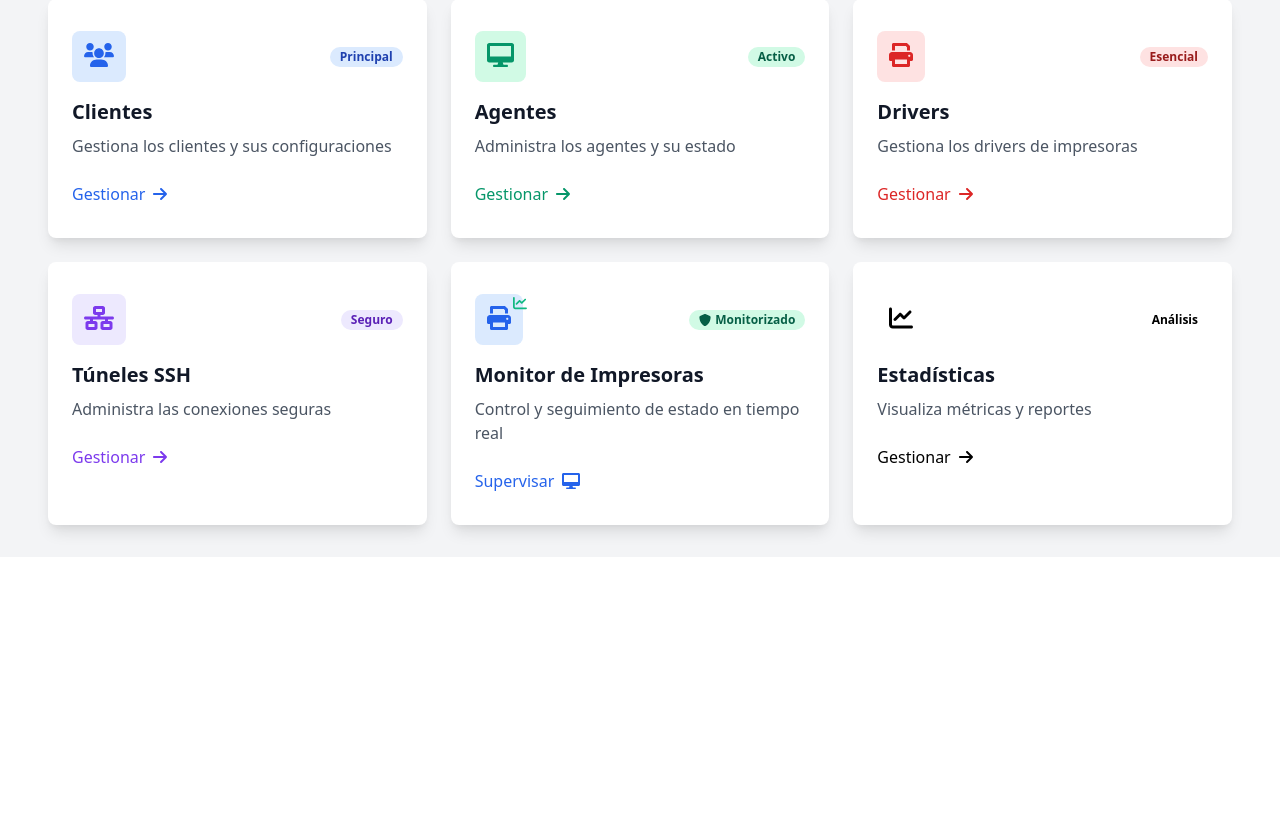
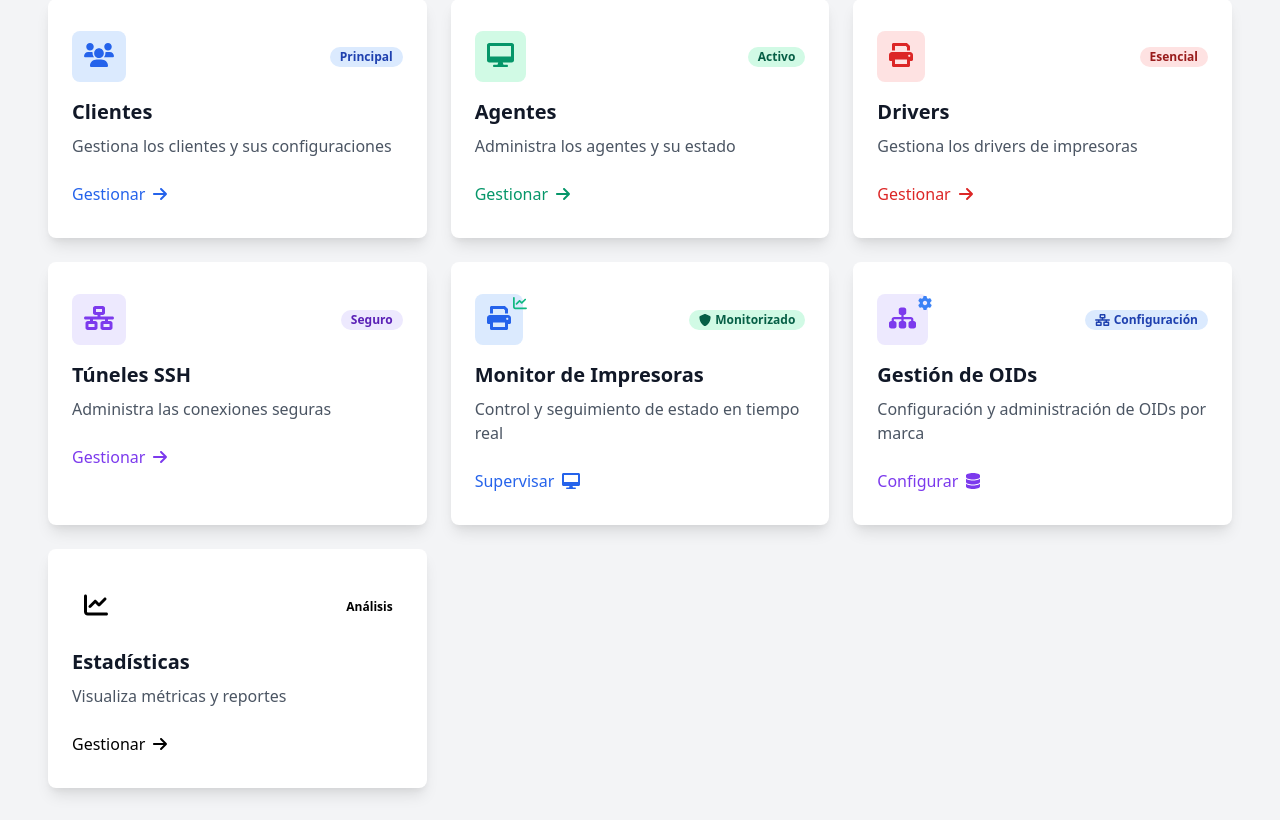
Before and after one commit to isidrovera/printer_management, a Python web app: template server/app/templates/index.html in a window 1280 px wide. Shown: the part 357-1177 px from the top of the page. Before the commit the page ends 902 px from the top, so only its background shows below. Run offline with Jinja, Linux system fonts and the light colour scheme; the template is opened without the code that fills it, so the values that code supplies are empty; some libraries are stand-ins or nearby versions.

Commit message:
Save index.html.

```diff
--- a/server/app/templates/index.html
+++ b/server/app/templates/index.html
@@ -265,7 +265,42 @@
                 </a>
             </div>
         </div>
-
+        <!-- Configuración de OIDs -->
+        <div class="bg-white overflow-hidden shadow-lg rounded-lg hover:shadow-xl transition-shadow duration-300">
+            <div class="px-6 py-8">
+                <div class="flex items-center justify-between mb-4">
+                    <!-- Icono principal con diseño más relevante -->
+                    <div class="bg-purple-100 rounded-lg p-3 relative">
+                        <i class="fas fa-sitemap text-purple-600 text-2xl"></i>
+                        <!-- Pequeño indicador de configuración -->
+                        <div class="absolute -top-1 -right-1">
+                            <i class="fas fa-cog text-blue-500 text-sm"></i>
+                        </div>
+                    </div>
+                    <!-- Badge de estado -->
+                    <div class="flex items-center space-x-2">
+                        <span class="flex items-center bg-blue-100 text-blue-800 text-xs font-semibold px-2.5 py-0.5 rounded-full">
+                            <i class="fas fa-network-wired mr-1"></i>
+                            Configuración
+                        </span>
+                    </div>
+                </div>
+                <!-- Título y descripción -->
+                <h3 class="text-xl font-bold text-gray-900 mb-2">
+                    Gestión de OIDs
+                </h3>
+                <p class="text-gray-600 mb-6">
+                    Configuración y administración de OIDs por marca
+                </p>
+                <!-- Enlace con ícono más descriptivo -->
+                <a href="/printer-oids" class="inline-flex items-center text-purple-600 hover:text-purple-700 font-medium group">
+                    <span>Configurar</span>
+                    <div class="ml-2 transform transition-transform group-hover:translate-x-1">
+                        <i class="fas fa-database"></i>
+                    </div>
+                </a>
+            </div>
+        </div>
         <!-- Estadísticas -->
         <div class="bg-white overflow-hidden shadow-lg rounded-lg hover:shadow-xl transition-shadow duration-300">
             <div class="px-6 py-8">
```
